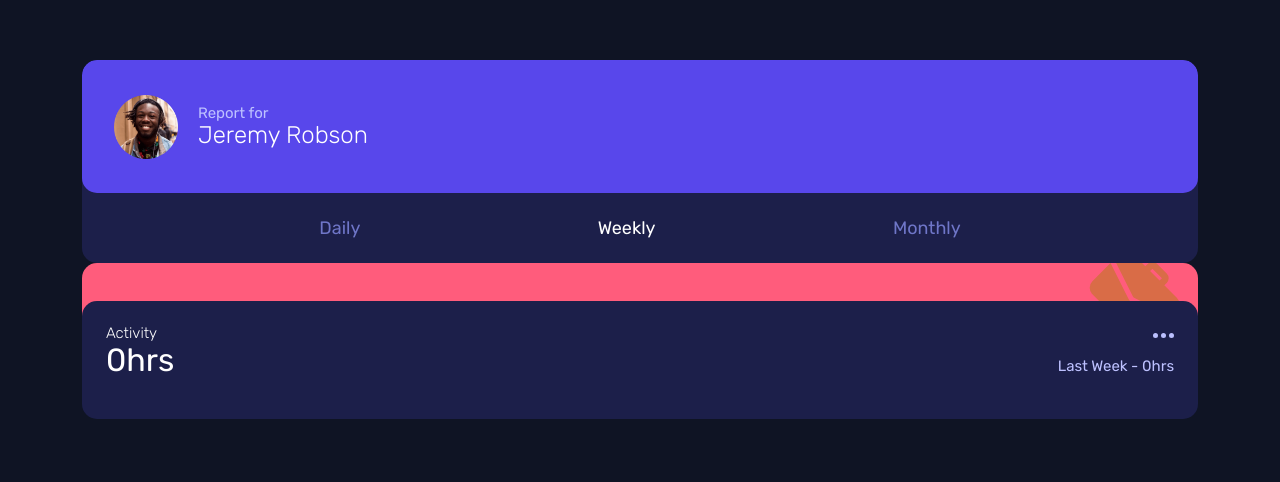
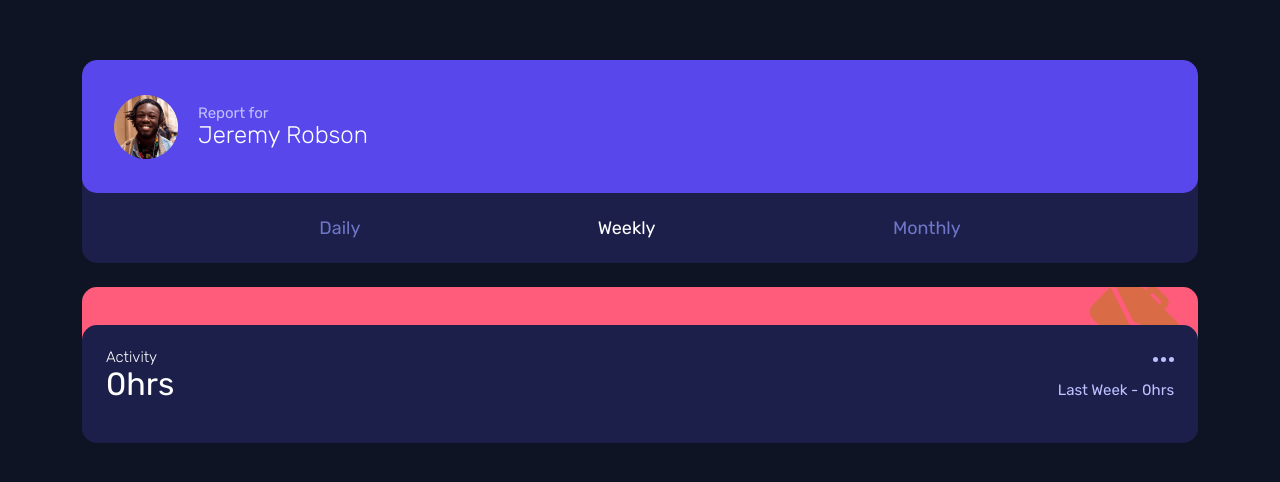
Before and after one commit to norman02/FM-time-tracking-dashboard, a plain HTML site: page index.html in a window 1280 px wide. Shown: the part 216-698 px from the top of the page. Drawn offline with Linux system fonts and the light colour scheme; files whose address does not match are found by name.

Commit message:
layout weekly display

```diff
--- a/index.html
+++ b/index.html
@@ -15,7 +15,7 @@
     <!-- style sheets  -->
     <link rel="stylesheet" href="./css//main.css" />
   </head>
-  <body>
+  <body class="page page--weekly-display">
     <header class="header">
       <!-- User profile  -->
       <section class="header__profile">
--- a/scss/main.scss
+++ b/scss/main.scss
@@ -9,8 +9,8 @@
 @import "layouts/global";
 @import "layouts/header";
 
+@import "pages/weekly-display";
+
 /*-----------------------------*\
   #Testing
 \*-----------------------------*/
-
-`
--- /dev/null
+++ b/scss/pages/_weekly-display.scss
@@ -0,0 +1,14 @@
+/*-----------------------------*\
+  #Page - Weekly display
+\*-----------------------------*/
+
+/* The weekly display has two grid layouts.
+ * on small screens the grid is a single column,
+ * on large screens the number of columns increases
+ * to fit screen size
+ *   1. set by the rem() function
+ */
+ .page--weekly-display {
+    display: grid;
+    row-gap: rem(24); /* [1] */
+  }
```
Also changed, not shown: css/main.css, 1 other file.
